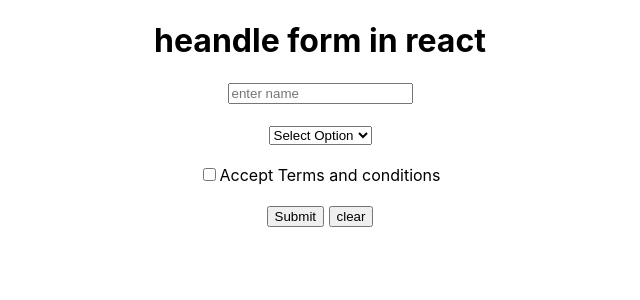
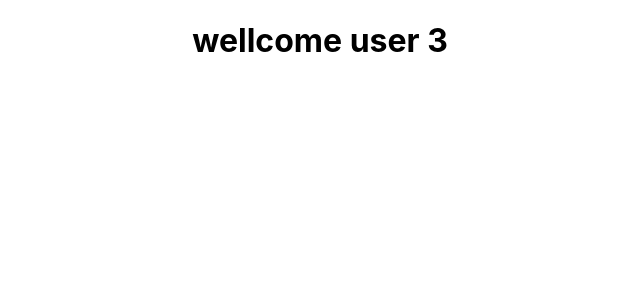
Before and after one commit to abhishektiwari2511/React.js, a React (Create React App) app: page / in a window 1280 px wide. Shown: the top 300 px of the page, without its empty margins (320-960 px from the left). Built offline with nearby package versions, Linux system fonts and the light colour scheme.

Commit message:
conditional-rendering

```diff
--- a/src/App.js
+++ b/src/App.js
@@ -1,90 +1,14 @@
 // import logo from './logo.svg';
 import "./App.css";
-import React, { useState } from "react";
+import Profile from "./Profile";
+
 
 function App() {
-  const [name, setName] = useState("");
-  const [tnc, setTnc] = useState(false);
-  const [interest, setInterest] = useState("");
+ return (
+    <div className="App">
 
-  function getData(e) {
-    console.warn(name, tnc, interest);
-    e.preventDefault();
-  }
-  const abhi = (e) => {
-    setName(e.target.value);
-  };
-  const ram = function (e) {
-    setInterest(e.target.value);
-  };
-  function tiwari(e) {
-    setTnc(e.target.checked);
-  }
-  const clear = () => {
-    setName("");
-    setInterest("");
-    setTnc(false);
-  };
-
-  return (
-    <div className="App">
-      <h1>heandle form in react</h1>
-      <form onSubmit={getData}>
-        <input
-          type="text"
-          placeholder="enter name"
-          value={name}
-          onChange={abhi}
-        />{" "}
-        <br />
-        <br />
-        <select onChange={ram} value={interest}>
-          <option>Select Option</option>
-          <option>marval</option>
-          <option>dc</option>
-        </select>
-        <br />
-        <br />
-        <input type="checkbox" value={tnc} onChange={tiwari} />
-        <span>Accept Terms and conditions</span>
-        <br />
-        <br />
-        <button type="submit">Submit</button> <s />
-        <button onClick={clear}>clear</button>
-      </form>
+      <Profile/>
     </div>
   );
 }
-
 export default App;
-
-// function App() {
-//   const [name,setName]=useState("");
-//   const [tnc,setTnc]=useState(false);
-//   const [interest,setInterest]=useState("");
-//   function getFormData(e)
-//   {
-//     console.warn(name,tnc,interest)
-//     e.preventDefault()
-//   }
-//   return (
-//     <div className="App">
-//      <h1>Handle Form in React</h1>
-//      <form onSubmit={getFormData}>
-//        <input type="text" placeholder="enter name" value={name} onChange={(e)=>setName(e.target.value)} /> <br /><br />
-//        <select onChange={(e)=>setInterest(e.target.value)}>
-//          <option>Select Options</option>
-//          <option>Marvel</option>
-//          <option>DC</option>
-//        </select> <br /><br />
-//        <input type="checkbox"  onChange={(e)=>setTnc(e.target.checked)} /><span>Accept Terms and conditions</span>
-//        <br /><br />
-//        <button type="submit">Submit</button>
-//        <button>Clear</button>
-
-//      </form>
-//     </div>
-//   );
-// }
-
-// export default App;
--- /dev/null
+++ b/src/Profile.js
@@ -0,0 +1,30 @@
+import{useState} from 'react'
+const Profile=()=>{
+const [user,setUser]=useState(3)
+
+return(
+    <div>
+        { user===1?<h1>wellcome user 1</h1>
+        :user===2?<h1>wellcome user 2</h1>
+        :<h1>wellcome user 3</h1>}
+    </div>
+    )
+
+}
+export default Profile
+
+// const Profile=()=>{
+//     const user = 5
+// if(user===1){
+//     return(
+//         <h1>wellcome user1</h1>
+//     )
+// }else if(user===2){
+//     return(
+//         <h1>wellcome user2</h1>
+//     )
+// }else{
+//     return(<h1>wellcome user</h1>
+// )}
+// }
+// export default Profile
```
